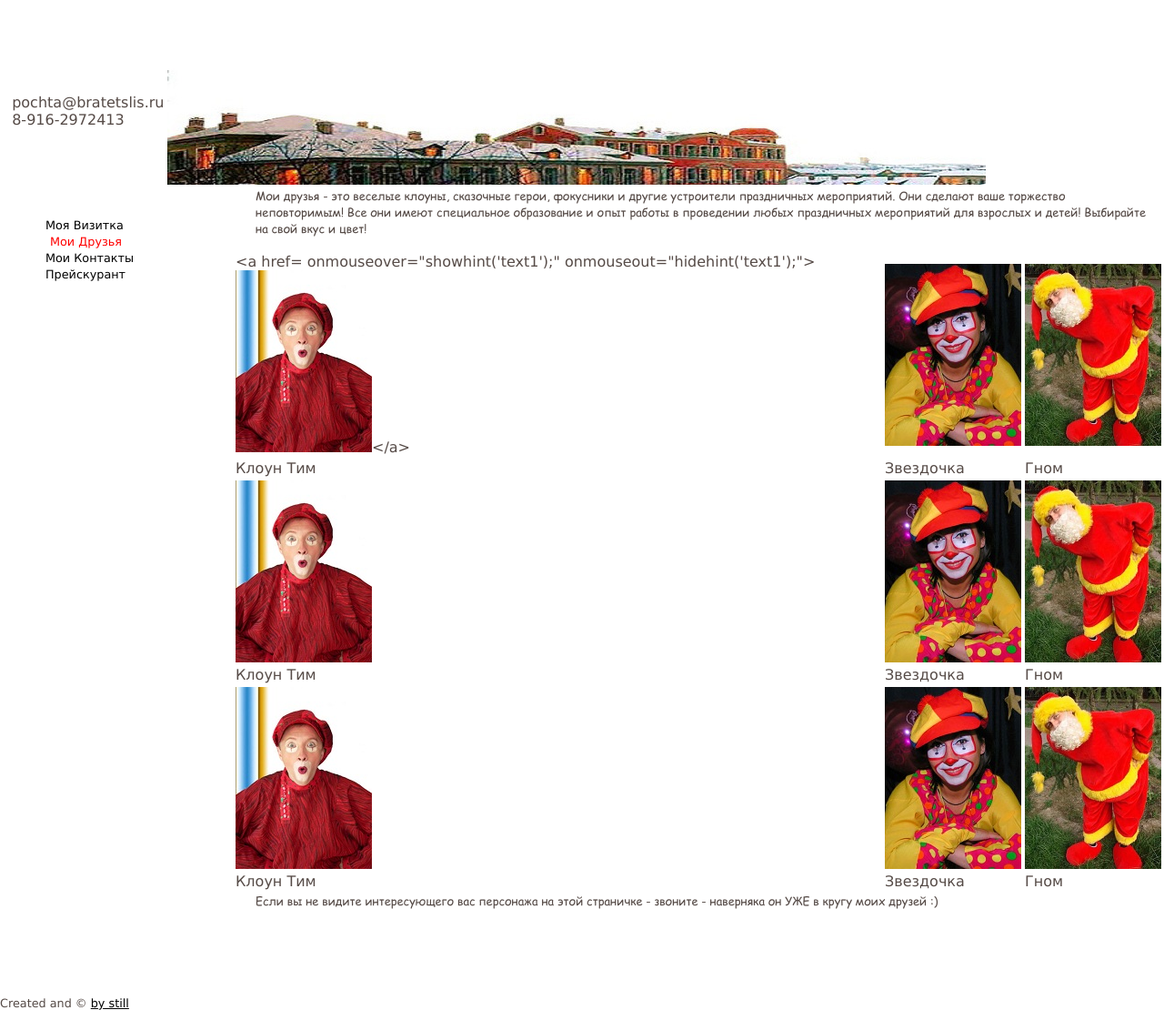
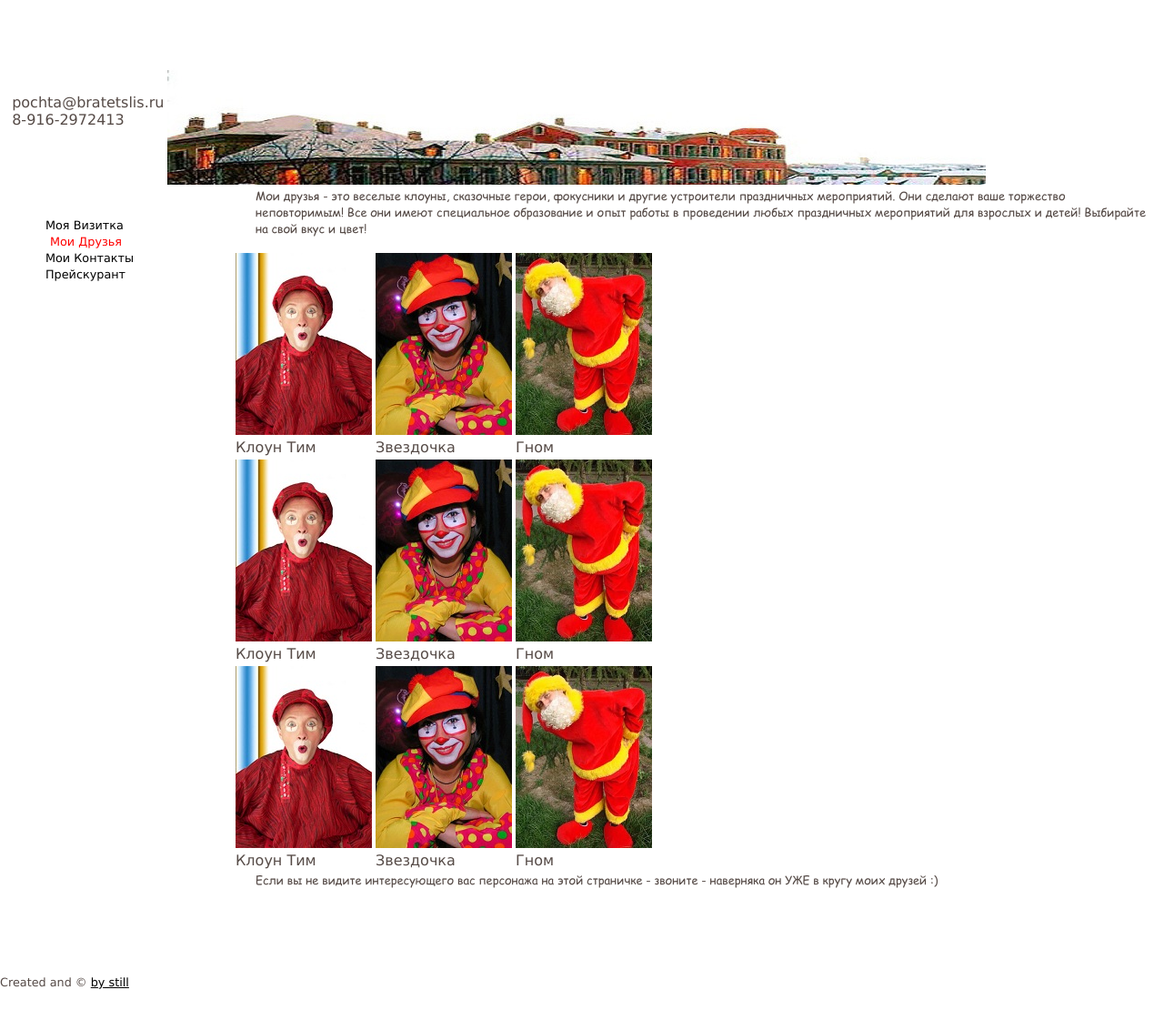
Before and after one commit to bratetslis/Site, a Jekyll site: the page built from friends.md, in a window 1280 px wide. Shown: the whole page at 91% size. Built offline with Jekyll 4.4.1, drawn with Linux system fonts in a browser that asks for light colours; after the commit the page ends 1087 px from its top, so only the background shows below that.

Commit message:
Update friends.md

```diff
--- a/friends.md
+++ b/friends.md
@@ -13,7 +13,7 @@ nav: friends
 <p>Мои друзья - это веселые клоуны, сказочные герои, фокусники и другие устроители праздничных мероприятий. Они сделают ваше торжество неповторимым! Все они имеют специальное образование и опыт работы в проведении любых праздничных мероприятий для взрослых и детей! Выбирайте на свой вкус и цвет!</p>
 
 <table>
-<tr><td><a href= onmouseover="showhint('text1');" onmouseout="hidehint('text1');"><img src="../img/tim.jpg"></a></td>
+<tr><td><a href="" onmouseover="showhint('text1');" onmouseout="hidehint('text1');"><img src="../img/tim.jpg"></a></td>
 <td><a href="javascript:alert('Смотрите и другие подсказки по любому персонажу')" onmouseover="showhint('text2');" onmouseout="hidehint('text2');"><img src="../img/zvezdochka.jpg"></a></td>
 <td><a href="javascript:alert('Смотрите и другие подсказки по любому персонажу')" onmouseover="showhint('text3');" onmouseout="hidehint('text3');"><img src="../img/gnom.jpg"></a></td></tr>
 <tr><td> Клоун Тим </td><td>Звездочка</td><td>Гном</td></tr>
```
